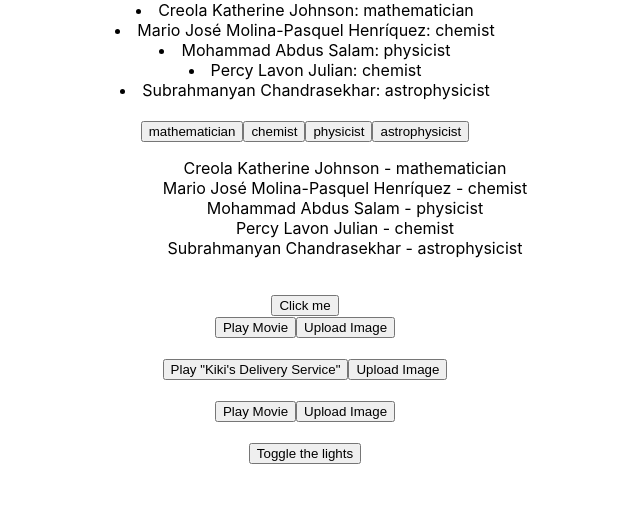
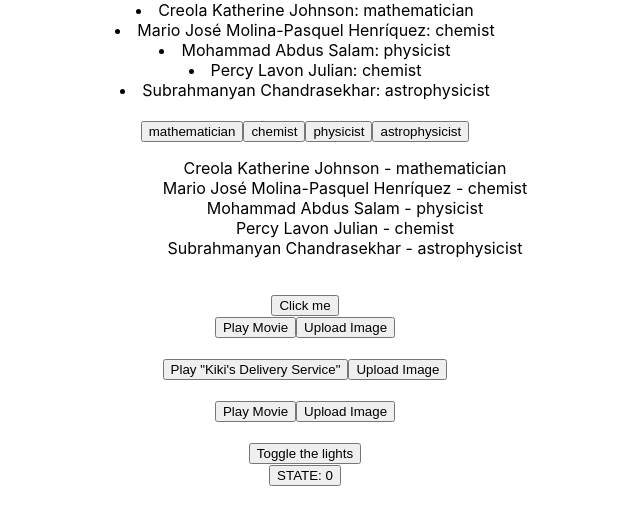
Before and after one commit to Maksimus39/programming---practice, a React (Create React App) app: page / in a window 1280 px wide. Shown: the top 524 px of the page, without its empty margins (335-975 px from the left). Built offline with nearby package versions, Linux system fonts and the light colour scheme.

Commit message:
Add component UseState

```diff
--- a/src/App.tsx
+++ b/src/App.tsx
@@ -7,6 +7,7 @@ import Toolbar from "./Реагирование на события/AlertButton"
 import ToolbarTwo from "./Реагирование на события/Toolbar";
 import AppThree from "./Реагирование на события/AppThree";
 import LightSwitch from "./Реагирование на события/LightSwitch";
+import {UseState} from "./usState/UseState";
 
 function App() {
     return (
@@ -24,6 +25,8 @@ function App() {
             <AppThree/>
             <br/>
             <LightSwitch/>
+            <br/>
+            <UseState/>
         </div>
     );
 }
--- /dev/null
+++ b/src/usState/UseState.tsx
@@ -0,0 +1,16 @@
+import {useState} from "react";
+
+export const UseState = () => {
+
+    const [state, setState] = useState<number>(0)
+
+    function onClickHandler() {
+        setState(state + 1)
+    }
+
+    return (
+        <div>
+            <button onClick={onClickHandler}>STATE: {state}</button>
+        </div>
+    )
+}
```
